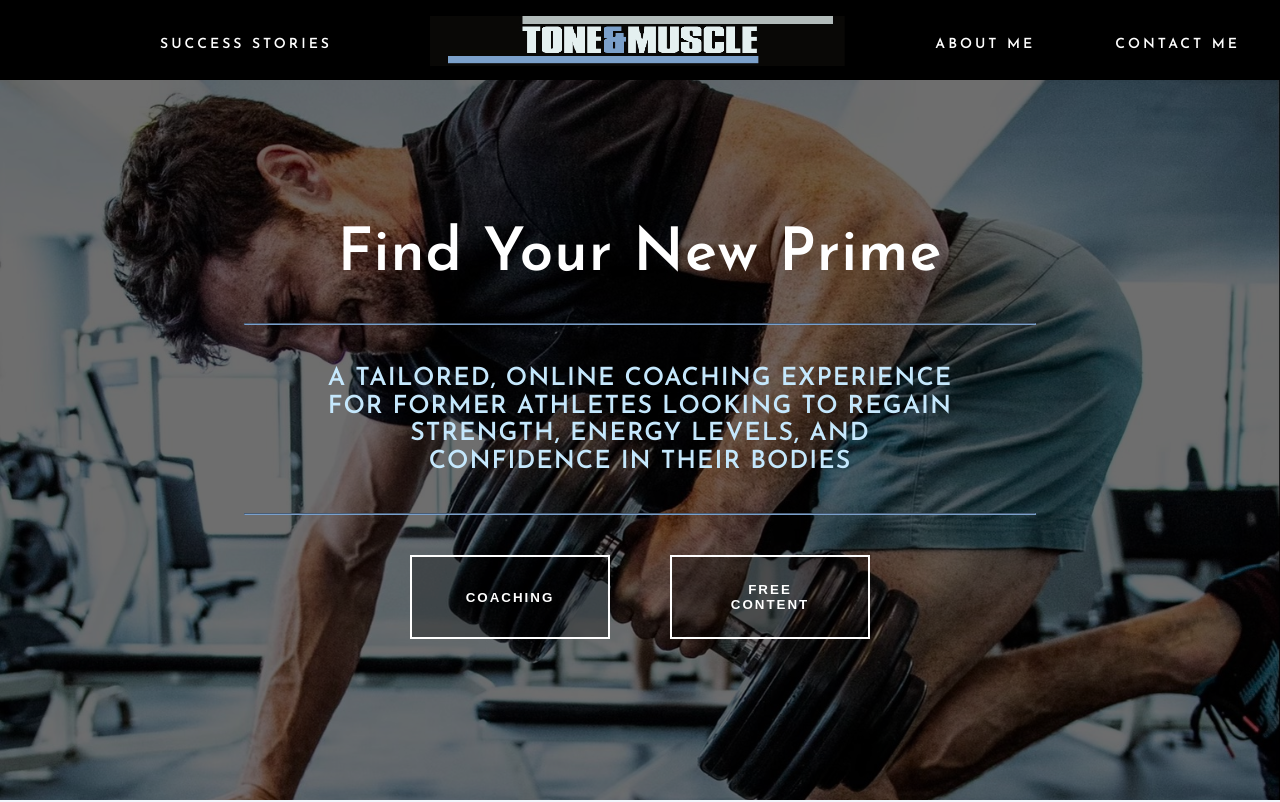
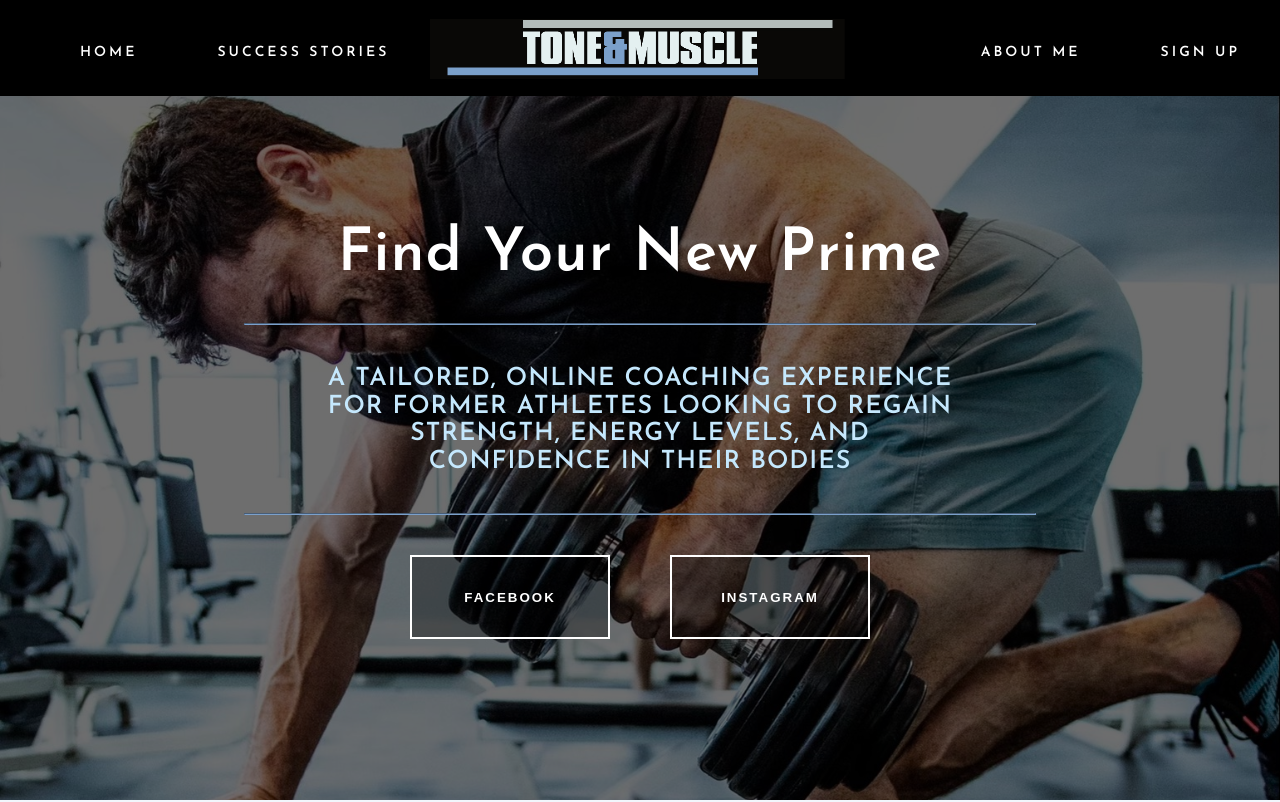
Before and after one commit to edoherty77/Tone-And-Muscle, a React (Create React App) app: page / in a window 1280 px wide. Shown: the top 802 px of the page. Built offline with nearby package versions, Linux system fonts and the light colour scheme.

Commit message:
insta, fb, and pop up modal

```diff
--- a/package.json
+++ b/package.json
@@ -13,6 +13,7 @@
     "@testing-library/user-event": "^12.5.0",
     "react": "^17.0.1",
     "react-dom": "^17.0.1",
+    "react-icons": "^4.1.0",
     "react-player": "^2.7.0",
     "react-responsive-modal": "^6.0.0",
     "react-scripts": "4.0.1",
--- a/src/Components/AboutMe.js
+++ b/src/Components/AboutMe.js
@@ -1,9 +1,15 @@
-import React from 'react'
+import React, { useState } from 'react'
+import { Modal } from 'react-responsive-modal'
+import 'react-responsive-modal/styles.css'
 import { Grid } from '@material-ui/core'
 import Button from './Button'
 import '../Styles/styles.css'
 
 const AboutMe = () => {
+  const [open, setOpen] = useState(false)
+
+  const onOpenModal = () => setOpen(true)
+  const onCloseModal = () => setOpen(false)
   return (
     <section id="about" className="about-me">
       <Grid
@@ -13,7 +19,36 @@ const AboutMe = () => {
         justify="center"
       >
         <Grid item xs={12} md={6} className="about-text-div">
-          {/* <p>
+          <p>
+            I created the Tone & Muscle Academy because I knew people were
+            struggling. I knew people were confused on what to eat and how to
+            exercise to create long lasting physiques they were proud of. With
+            so much information and options in the market, I saw that people
+            were confused, I wanted to provide people with easily implementable
+            strategies and constant support from beginning to the end of their
+            journey. Setting goals along the way and celebrating small wins is
+            what has created a positive culture in the TMA community.
+          </p>
+          <Button onClick={onOpenModal}>More About Me</Button>
+        </Grid>
+        <Grid item xs={12} md={6} className="about-pic-div">
+          <img className="about-pic" src="images/pat-photo3.jpg" alt="" />
+        </Grid>
+      </Grid>
+      <Modal
+        open={open}
+        onClose={onCloseModal}
+        // classNames={{ overlay: { background: 'black' } }}
+        // styles={{
+        //   overlay: { background: 'rgb(0 0 0 / 45%)', outline: 0 },
+        //   modal: { background: 'rgb(0 0 0 / 55%)', outline: 0 },
+        //   closeButton: { background: 'white', outline: 0, borderRadius: 25 },
+        // }}
+        // style={{ overlay: 0 }}
+        // center
+        // outline="0"
+      >
+        <p>
           <span className="bold">Growing up as an athlete</span> I spent a lot
           of my time either on the field or on the mat. Playing sports was my
           passion, both scholastic and recreational. From playing dodgeball in
@@ -24,15 +59,15 @@ const AboutMe = () => {
         <p>
           I always managed to stay on the field and give 100% no matter what
           sport or time of year I competed in. However, tearing my meniscus in
-            my right knee during a college wrestling tournament would change
-            that. It was the beginning of a long line of
-            <span className="bold">injuries that plagued me</span> over the next
-            4 years.
+          my right knee during a college wrestling tournament would change that.
+          It was the beginning of a long line of
+          <span className="bold">injuries that plagued me</span> over the next 4
+          years.
         </p>
         <p>
           I came out of college with a degree in economics but had very little
-            interest to do anything besides fix my body. So I switched fields
-            and began studying weight training, pilates, yoga and nutrition.{' '}
+          interest to do anything besides fix my body. So I switched fields and
+          began studying weight training, pilates, yoga and nutrition.{' '}
           <span className="bold">After years of trial and error</span> in the
           gym and the kitchen I began to fix my injuries one by one while
           developing a sound nutrition regimen.
@@ -43,40 +78,34 @@ const AboutMe = () => {
           through. I have created a training foundation that stays in my
           schedule whether I’m training at home or the gym. And now, I have
           designed a coaching program for former athletes to do the same.
-          </p> */}
+        </p>
         <p>
           I created the Tone & Muscle Academy because I knew people were
           struggling. I knew people were confused on what to eat and how to
-            exercise to create long lasting physiques they were proud of. With
-            so much information and options in the market, I saw that people
-            were confused, I wanted to provide people with easily implementable
+          exercise to create long lasting physiques they were proud of. With so
+          much information and options in the market, I saw that people were
+          confused, I wanted to provide people with easily implementable
           strategies and constant support from beginning to the end of their
           journey. Setting goals along the way and celebrating small wins is
-            what has created a positive culture in the TMA community.
-            {/* "I created Tone & Muscle to help people see that “dieting” results
-            in more than just weight loss. I show them that it also brings a{' '}
+          what has created a positive culture in the TMA community. "I created
+          Tone & Muscle to help people see that “dieting” results in more than
+          just weight loss. I show them that it also brings a{' '}
           <span className="bold">newfound energy</span> to their day in which
           they have never experienced. Tone & Muscle teaches people that
           “exercising” is not just working up a sweat so they can look good in
           the mirror, but rather a{' '}
           <span className="bold">journey of strength and mobility</span> that
-            gives them the freedom to move like they were a kid again." */}
+          gives them the freedom to move like they were a kid again."
         </p>
-          {/* <p>
+        <p>
           So if you find that you feel{' '}
           <span className="bold">lost or stuck</span> and need to start moving
           in the other direction, I’m here to help. I’ll help you skip the 10
-            years of trial and error I went through so that you can begin to
-            enjoy not just the way you look but also the activities you used
-            when you were on the field or court.
-          </p> */}
-          {/* <p>Click Below to apply for the Tone & Muscle Academy</p> */}
-          <Button>More About Me</Button>
-        </Grid>
-        <Grid item xs={12} md={6} className="about-pic-div">
-          <img className="about-pic" src="images/pat-photo3.jpg" alt="" />
-        </Grid>
-      </Grid>
+          years of trial and error I went through so that you can begin to enjoy
+          not just the way you look but also the activities you used when you
+          were on the field or court.
+        </p>
+      </Modal>
     </section>
   )
 }
--- a/src/Components/Home.js
+++ b/src/Components/Home.js
@@ -1,7 +1,11 @@
 import React from 'react'
+
+import { FaFacebook } from 'react-icons/fa'
+import { FaInstagramSquare } from 'react-icons/fa'
 
 import '../Styles/styles.css'
 import Grid from '@material-ui/core/Grid'
+
 const Home = () => {
   const ColoredLine = () => (
     <hr
@@ -30,11 +34,25 @@ const Home = () => {
         <Grid xs={12}>
           <div className="home-btn-div">
             <button className="home-btn">
-              <a>Coaching</a>
+              <a>Facebook</a>
             </button>
             <button className="home-btn">
-              <a>Free Content</a>
+              <a>Instagram</a>
             </button>
+            {/* <a
+              href="https://www.facebook.com/profile.php?id=100007385869431"
+              className="social-a"
+            >
+              <img src="images/fb.png" className="social-pic" />
+              <FaFacebook className="fb-i" />
+            </a>
+            <a
+            href="https://www.instagram.com/yogamatpat/"
+            className="social-a"
+            >
+              <img src="images/insta.png" className="social-pic" />
+               <FaInstagramSquare className="social-i" />
+            </a> */}
           </div>
         </Grid>
       </Grid>
--- a/src/Components/Nav.js
+++ b/src/Components/Nav.js
@@ -20,7 +20,9 @@ const Nav = () => {
     <nav className={nav ? 'navbar hide' : 'navbar'}>
       <a className="burger">X</a>
       <ul className="nav-links left">
-        <li>{/* <a href="#landing">Home</a> */}</li>
+        <li>
+          <a href="#landing">Home</a>
+        </li>
         <li>
           <a href="#testies">Success Stories</a>
         </li>
@@ -30,7 +32,7 @@ const Nav = () => {
           <a href="#about">About Me</a>
         </li>
         <li>
-          <a href="#contact-me">Contact Me</a>
+          <a href="#contact-me">Sign Up</a>
         </li>
       </ul>
       <div className="banner-div">
--- a/src/Styles/styles.css
+++ b/src/Styles/styles.css
@@ -42,7 +42,7 @@ Navbar
   display: flex;
   justify-content: space-around;
   align-items: center;
-  min-height: 10vh;
+  min-height: 12vh;
   background-color: black;
   box-sizing: border-box;
   transition: 1s;
@@ -109,12 +109,12 @@ Navbar
   left: 0%;
   margin-left: auto;
   margin-right: auto;
-  height: 10vh;
+  height: 12vh;
   z-index: 4;
 }
 
 .banner-pic {
-  height: 10vh;
+  height: 12vh;
   width: 450px;
   image-rendering: auto;
   image-rendering: crisp-edges;
@@ -196,6 +196,25 @@ Home
   align-items: center;
   transition: ease 1s;
   justify-content: center;
+}
+
+.social-a {
+  font-size: 60px;
+  margin: 20px;
+}
+
+.social-i {
+  color: white;
+}
+
+.fb-i {
+  color: #3a559f;
+}
+
+.social-pic {
+  width: 55px;
+  height: 55px;
+  border-radius: 15px;
 }
 
 /* ----------------------------------------
```
Also changed, not shown: 2 other files (tests, documents, lock files or other folders). Lines whose indentation alone changed are shown as unchanged.
